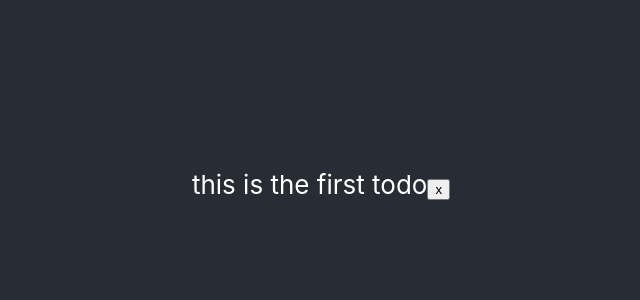
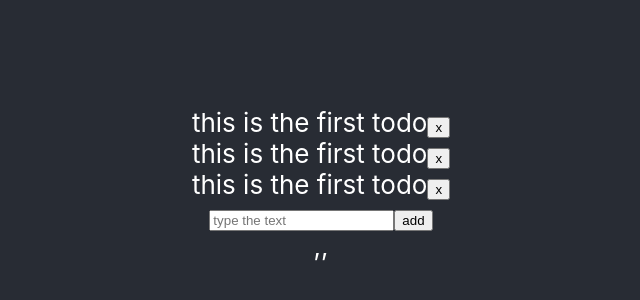
Before and after one commit to sixeggs0303/my-todo-list, a React (Create React App) app: page / in a window 1280 px wide. Shown: the part 216-516 px from the top of the page, without its empty margins (319-959 px from the left). Built offline with nearby package versions, Linux system fonts and the light colour scheme.

Commit message:
[ReactTodo][Marcus Luk]Feat: Basic display TodoItem and generate todo.

```diff
--- a/src/components/TodoGenerator.jsx
+++ b/src/components/TodoGenerator.jsx
@@ -1,7 +1,49 @@
 import React, { Component } from "react";
+import { v4 as uuidv4 } from "uuid";
 
 export default class TodoGenerator extends Component {
+  constructor(props) {
+    super(props);
+
+    this.state = {
+      todoText: "",
+      todo: {
+        id: "",
+        text: "",
+        done: false,
+      },
+    };
+  }
+
+  onChangeText = (event) => {
+    this.setState({ todoText: event.target.value });
+  };
+
+  submitTodo = () => {
+    this.setState({
+      todo: {
+        id: uuidv4(),
+        text: this.state.todoText,
+        done: false
+      },
+    });
+  };
+
   render() {
-    return <div></div>;
+    return (
+      <div>
+        <input
+          value={this.state.text}
+          placeholder="type the text"
+          type="text"
+          onChange={this.onChangeText}
+        />
+        <button onClick={this.submitTodo}>add</button>
+        <br />
+        {this.state.todo.id},
+        {this.state.todo.text},
+        {this.state.todo.done}
+      </div>
+    );
   }
 }
--- a/src/components/TodoGroup.jsx
+++ b/src/components/TodoGroup.jsx
@@ -1,12 +1,22 @@
 import React, { Component } from "react";
-import TodoItem from './TodoItem'
+import TodoItem from "./TodoItem";
+import { v4 as uuidv4 } from "uuid";
 
 export default class TodoGroup extends Component {
+  initArraySize = (size) => {
+    return Array.from(Array(size).keys());
+  };
+
   render() {
+    const size = this.props.size;
+    const initArraySize = this.initArraySize(size);
+
     return (
-    <div>
-        <TodoItem />
-    </div>
-    )
+      <div>
+        {initArraySize.map(() => (
+          <TodoItem key={uuidv4()} />
+        ))}
+      </div>
+    );
   }
 }
--- a/src/components/TodoList.jsx
+++ b/src/components/TodoList.jsx
@@ -6,7 +6,7 @@ export default class TodoList extends Component {
   render() {
     return (
       <div>
-        <TodoGroup />
+        <TodoGroup size={3}/>
         <TodoGenerator />
       </div>
     );
```
